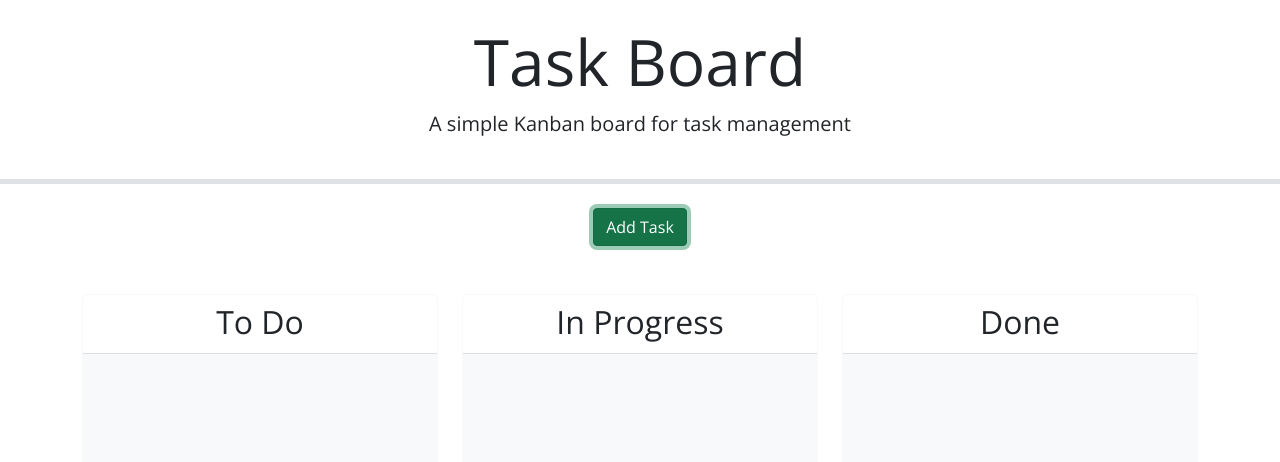
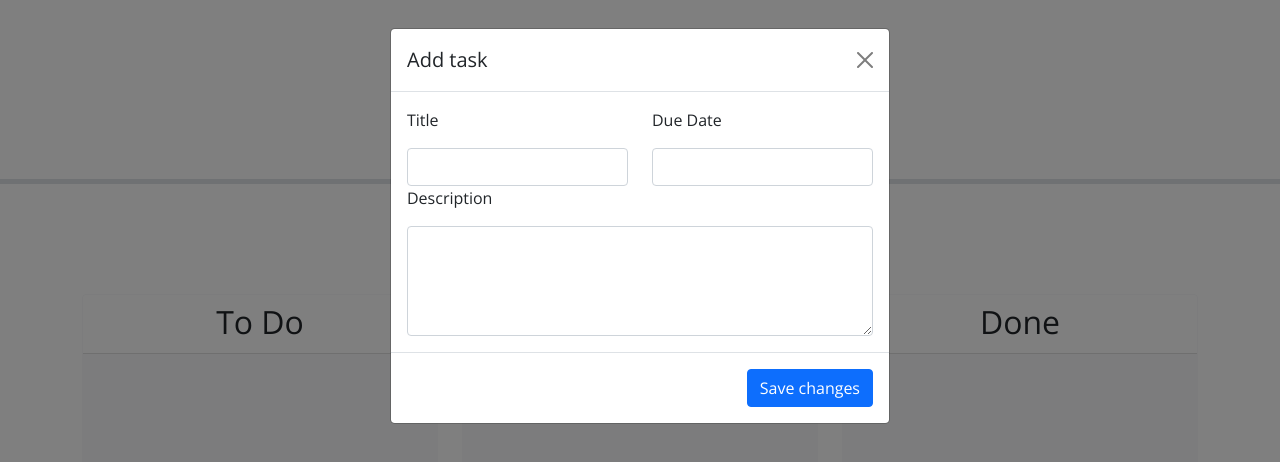
Before and after one commit to el-bicho7/task_board, a plain HTML site: page index.html in a window 1280 px wide. Both pictures are taken after a click on the button "Add Task". Drawn offline with nearby package versions, Linux system fonts and the light colour scheme.

Commit message:
I added the modal section to add tasks

```diff
--- a/assets/js/script.js
+++ b/assets/js/script.js
@@ -1,6 +1,7 @@
 // Retrieve tasks and nextId from localStorage
 let taskList = JSON.parse(localStorage.getItem("tasks"));
 let nextId = JSON.parse(localStorage.getItem("nextId"));
+
 
 // Todo: create a function to generate a unique task id
 function generateTaskId() {
@@ -36,3 +37,7 @@ function handleDrop(event, ui) {
 $(document).ready(function () {
 
 });
+
+$( function() {
+  $( "#taskDate" ).datepicker();
+} );
--- a/index.html
+++ b/index.html
@@ -25,6 +25,39 @@
       <button class="btn btn-success" data-bs-toggle="modal" data-bs-target="#formModal">Add Task</button>
     </div>
     <!-- Todo: Create a modal with a form to add tasks -->
+    <div class="modal fade" id="formModal" tabindex="-1" aria-labelledby="formModalLabel" aria-hidden="true">
+      <div class="modal-dialog">
+        <div class="modal-content">
+          <div class="modal-header">
+            <h1 class="modal-title fs-5" id="formModalLabel">Add task</h1>
+            <button type="button" class="btn-close" data-bs-dismiss="modal" aria-label="Close"></button>
+          </div>
+          <div class="modal-body">
+            <form>
+              <div class="row">
+                <div class="col">
+                  <p>Title</p>
+                  <input type="text" class="form-control" id="taskTitle">
+                </div>
+                <div class="col">
+                  <p>Due Date</p>
+                  <input type="text" class="form-control" id="taskDate">
+                </div>
+              </div>
+              <div class="row">
+                <div class="col">
+                  <p>Description</p>
+                  <textarea type="text" class="form-control" rows="4" id="taskDesc"></textarea>
+                </div>
+              </div>
+            </form>
+          </div>
+          <div class="modal-footer">
+            <button type="button" class="btn btn-primary">Save changes</button>
+          </div>
+        </div>
+      </div>
+    </div>
     <div class="row swim-lanes text-center justify-content-between">
       <div class="col-12 col-lg-4 d-flex">
         <div id="to-do" class="card border-light mb-3 lane flex-grow-1">
```
